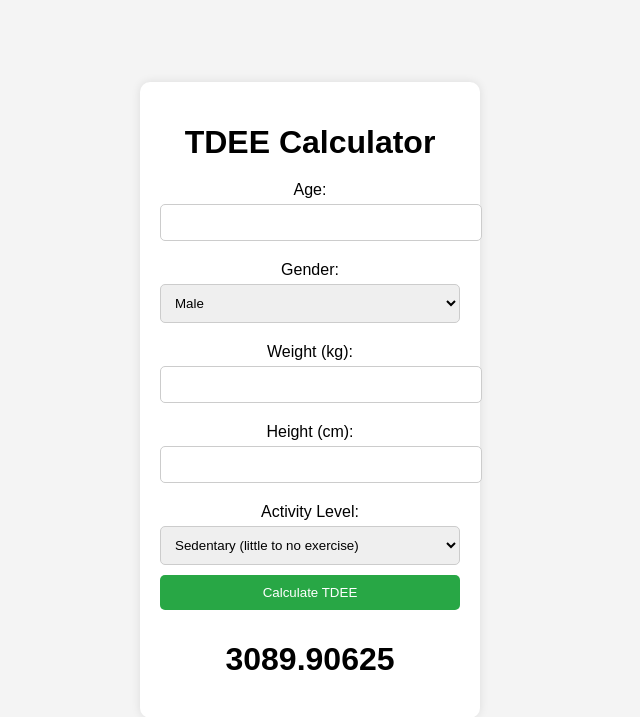
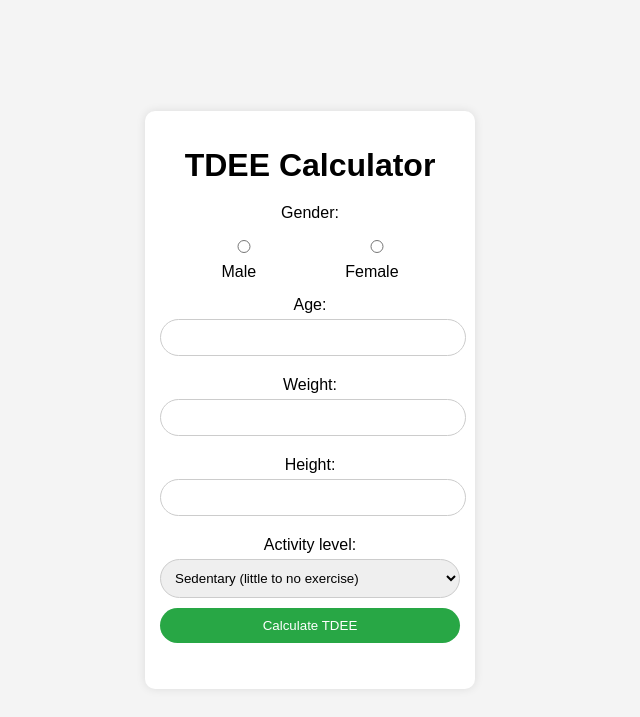
Before and after one commit to jethmrsgn/tdee-calculator, a Django app: page / in a window 1280 px wide. Shown: the top 717 px of the page, without its empty margins (330-970 px from the left). Run offline with Django 4.2, Linux system fonts and the light colour scheme.

Commit message:
added forms and adjust css styling

```diff
--- a/calculator/forms.py
+++ b/calculator/forms.py
@@ -1,4 +1,17 @@
 from django import forms
 
+ACTIVITY_LEVEL = (
+	(1.2, 'Sedentary (little to no exercise)'),
+	(1.375, 'Lightly active (light exercise/sports 1-3 days a week)'),
+	(1.55, 'Moderately active (moderate exercise 3-5 days a week)'),
+	(1.725, 'Very active (hard exercise 6-7 days a week)'),
+	(1.9, 'Super active (very hard exercise, physical job, or training twice a day)'),
+)
+
 class CalculatorTdee(forms.Form):
-	gender = forms.CharField(max_length=20,required=True)
+	gender = forms.ChoiceField(widget=forms.RadioSelect,
+							choices=[('Male','Male'),('Female','Female')],)
+	age = forms.IntegerField()
+	weight = forms.FloatField()
+	height = forms.FloatField()
+	activity_level = forms.ChoiceField(choices=ACTIVITY_LEVEL)
--- a/calculator/static/calculator/index.css
+++ b/calculator/static/calculator/index.css
@@ -9,10 +9,10 @@ body {
 }
 .container {
 	background: white;
-	padding: 20px;
+	padding: 15px;
 	border-radius: 10px;
 	box-shadow: 0 0 10px rgba(0, 0, 0, 0.1);
-	width: 300px;
+	width:300px;
 	text-align: center;
 }
 h1 {
@@ -22,12 +22,20 @@ label {
 	display: block;
 	margin: 10px 0 5px;
 }
-input, select, button {
+input {
+	width: 100%;
+	padding-top: 10px;
+	padding-bottom: 10px;
+	margin-bottom: 10px;
+	border: 1px solid #ccc;
+	border-radius: 25px;
+}
+select, button {
 	width: 100%;
 	padding: 10px;
 	margin-bottom: 10px;
 	border: 1px solid #ccc;
-	border-radius: 5px;
+	border-radius: 25px;
 }
 button {
 	background-color: #28a745;
@@ -38,7 +46,9 @@ button {
 button:hover {
 	background-color: #218838;
 }
-#result {
-	margin-top: 20px;
-	font-weight: bold;
+#id_gender {
+    display: flex;
+    gap: 15px; /* Space between radio buttons */
+    align-items: center;
+	justify-content: space-evenly;
 }
--- a/calculator/templates/calculator/index.html
+++ b/calculator/templates/calculator/index.html
@@ -8,30 +8,9 @@
 {% block content %}
     <div class="container">
         <h1>TDEE Calculator</h1>
-        <form id="tdeeForm" method= "post">
-            <label for="age">Age:</label>
-            <input type="number" id="age" required>
-
-            <label for="gender">Gender:</label>
-            <select id="gender">
-                <option value="male">Male</option>
-                <option value="female">Female</option>
-            </select>
-
-            <label for="weight">Weight (kg):</label>
-            <input type="number" id="weight" required>
-
-            <label for="height">Height (cm):</label>
-            <input type="number" id="height" required>
-
-            <label for="activity">Activity Level:</label>
-            <select id="activity">
-                <option value="1.2">Sedentary (little to no exercise)</option>
-                <option value="1.375">Lightly active (light exercise/sports 1-3 days a week)</option>
-                <option value="1.55">Moderately active (moderate exercise 3-5 days a week)</option>
-                <option value="1.725">Very active (hard exercise 6-7 days a week)</option>
-                <option value="1.9">Super active (very hard exercise, physical job, or training twice a day)</option>
-            </select>
+        <form action = {% url "index" %} method= "post">
+            {% csrf_token %}
+            {{form}}
 
             <button type="submit">Calculate TDEE</button>
         </form>
--- a/calculator/urls.py
+++ b/calculator/urls.py
@@ -2,5 +2,5 @@ from django.urls import path
 from . import views
 
 urlpatterns = [
-	path('', views.index)
+	path('', views.index, name='index')
 ]
--- a/calculator/views.py
+++ b/calculator/views.py
@@ -1,20 +1,24 @@
-from django.shortcuts import render
+from django.shortcuts import render, redirect
+from .forms import CalculatorTdee
 
-
-
-ACTIVITY_LEVEL = {
-	'sedentary': 1.2,
-	'lightly':1.375,
-	'moderate':1.725,
-	'very':1.9
-}
 # Create your views here.
 def calculate_tdee(gender:str, age:int, weight:float, height:float, activity_level:str, body_fat:float):
-	act_level = activity_level.split()[0].lower()
-	tdee = ((10 * weight + 6.25 * height - 5 * age) + (5 if gender == 'male' else -151)) * ACTIVITY_LEVEL[act_level]
+	tdee = ((10 * weight + 6.25 * height - 5 * age) + (5 if gender == 'male' else -151)) * float(activity_level)
 	return tdee
 
 def index(request):
-	return render(request,'calculator/index.html',{
-		'tdee':calculate_tdee(gender='male',age=28,weight=87,height=169,activity_level='Moderate active',body_fat=None)
-	})
+	if request.method == 'POST':
+		form = CalculatorTdee(request.POST)
+		if form.is_valid():
+			gender = form.cleaned_data['gender']
+			age = form.cleaned_data['age']
+			weight = form.cleaned_data['weight']
+			height = form.cleaned_data['height']
+			activity_level = form.cleaned_data['activity_level']
+			tdee = calculate_tdee(gender=gender,age=age,weight=weight,height=height,activity_level=activity_level,body_fat=None)
+			return render(request,'calculator/index.html',{'tdee':tdee})
+	else:
+		form = CalculatorTdee()
+
+	context = {'form': form}
+	return render(request,'calculator/index.html', context)
```
